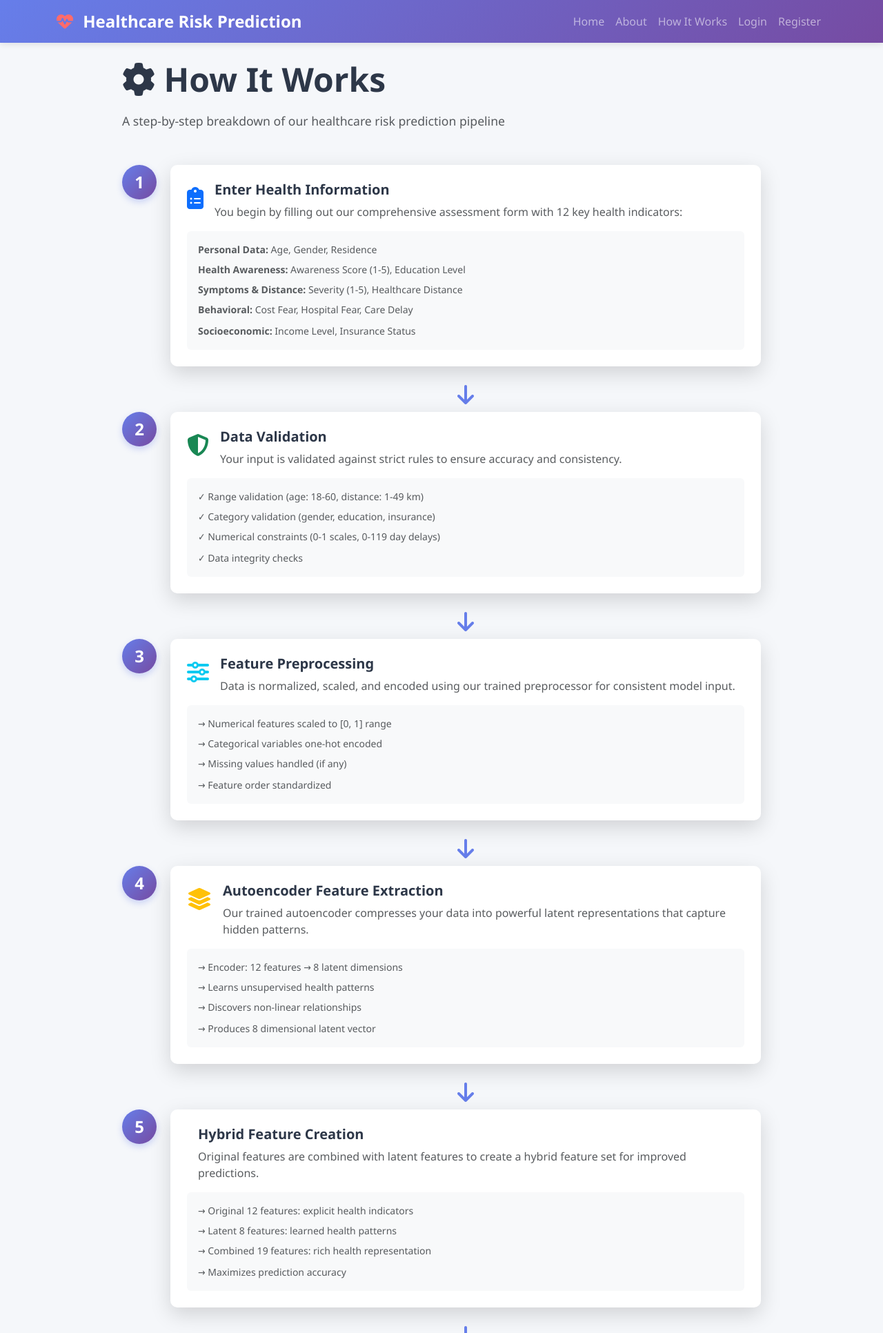
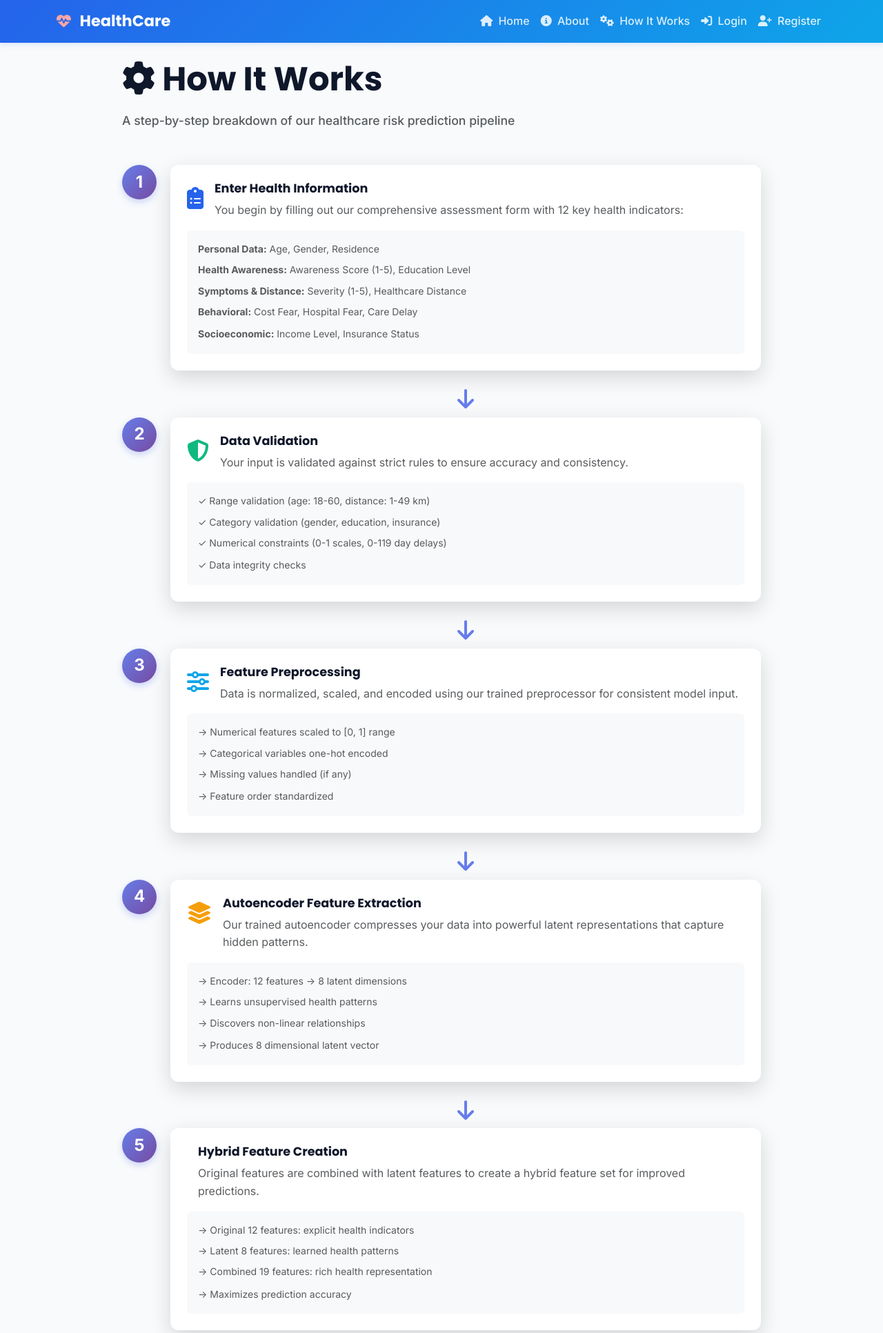
Before and after one commit to Madhunika326/Healthcare-Risk-Prediction---Phase2, a Flask app: page /how-it-works in a window 1280 px wide. Shown: the top 1932 px of the page at 69% size. Run offline with Flask 3, Linux system fonts and the light colour scheme.

Commit message:
Enhanced features

```diff
--- a/webapp/app/static/css/style.css
+++ b/webapp/app/static/css/style.css
@@ -1,57 +1,116 @@
-/* Healthcare Risk Prediction Web App - Main Stylesheet */
+/* Healthcare Risk Prediction Web App - Professional Healthcare Design */
+
+@import url('https://fonts.googleapis.com/css2?family=Inter:wght@400;500;600;700&family=Poppins:wght@600;700&display=swap');
 
 :root {
-    --primary-color: #667eea;
-    --secondary-color: #764ba2;
-    --success-color: #28a745;
-    --warning-color: #ffc107;
-    --danger-color: #dc3545;
-    --light-color: #f8f9fa;
-    --dark-color: #343a40;
+    /* Professional Healthcare Color Palette */
+    --primary-color: #0F172A;
+    --primary-bright: #2563EB;
+    --secondary-color: #1E293B;
+    --accent-color: #0EA5E9;
+    --accent-teal: #14B8A6;
+    --background-color: #F8FAFC;
+    --card-background: #FFFFFF;
+    --text-color: #0F172A;
+    --text-muted: #64748B;
+    --success-color: #10B981;
+    --warning-color: #F59E0B;
+    --danger-color: #EF4444;
+    --light-color: #F1F5F9;
+    --border-color: #E2E8F0;
 }
 
 * {
     transition: all 0.3s ease;
 }
 
+html {
+    scroll-behavior: smooth;
+}
+
 body {
-    background-color: #f5f7fa;
-    color: #333;
-    font-family: 'Segoe UI', Tahoma, Geneva, Verdana, sans-serif;
+    background-color: var(--background-color);
+    color: var(--text-color);
+    font-family: 'Inter', -apple-system, BlinkMacSystemFont, 'Segoe UI', sans-serif;
+    line-height: 1.6;
 }
 
 /* Navbar Customization */
 .navbar {
-    background: linear-gradient(135deg, var(--primary-color) 0%, var(--secondary-color) 100%);
-    box-shadow: 0 2px 10px rgba(0, 0, 0, 0.1);
+    background: linear-gradient(135deg, #2563EB 0%, #0EA5E9 100%);
+    box-shadow: 0 2px 8px rgba(37, 99, 235, 0.15);
+    border-bottom: none;
 }
 
 .navbar-brand {
     font-weight: 700;
-    font-size: 1.5rem;
+    font-size: 1.4rem;
+    font-family: 'Poppins', sans-serif;
+    color: #FFFFFF !important;
 }
 
 .navbar-brand i {
-    color: #ff6b6b;
+    color: #FCA5A5;
     margin-right: 8px;
+    font-size: 1.3rem;
+}
+
+.navbar-dark .navbar-nav .nav-link {
+    color: rgba(255, 255, 255, 0.85) !important;
+    font-weight: 500;
+    transition: all 0.3s ease;
+}
+
+.navbar-dark .navbar-nav .nav-link:hover {
+    color: #FFFFFF !important;
+    transform: translateY(-2px);
+}
+
+.navbar-dark .navbar-nav .nav-link.active {
+    color: #FFFFFF !important;
+    font-weight: 600;
+    border-bottom: 2px solid rgba(255, 255, 255, 0.3);
 }
 
 /* Cards */
 .card {
     border: none;
-    border-radius: 10px;
-    transition: transform 0.3s ease, box-shadow 0.3s ease;
+    border-radius: 12px;
+    background: var(--card-background);
+    box-shadow: 0 1px 3px rgba(0, 0, 0, 0.08);
+    border: 1px solid var(--border-color);
+    transition: all 0.3s cubic-bezier(0.4, 0, 0.2, 1);
 }
 
 .card:hover {
-    transform: translateY(-5px);
-    box-shadow: 0 10px 30px rgba(0, 0, 0, 0.15);
+    transform: translateY(-4px);
+    box-shadow: 0 12px 24px rgba(37, 99, 235, 0.15);
+    border-color: var(--primary-color);
 }
 
 .card-header {
-    border-radius: 10px 10px 0 0;
+    border-radius: 12px 12px 0 0;
     font-weight: 600;
     border: none;
+    background: linear-gradient(135deg, #2563EB 0%, #0EA5E9 100%);
+    color: #FFFFFF;
+}
+
+.card-header.bg-primary {
+    background: linear-gradient(135deg, #2563EB 0%, #0EA5E9 100%) !important;
+}
+
+.card-body {
+    padding: 1.5rem;
+}
+
+/* Feature Cards */
+.feature-card {
+    border-left: 4px solid var(--primary-color);
+}
+
+.feature-card:hover {
+    border-left-color: var(--accent-color);
 }
 
 /* Badges */
@@ -98,94 +157,125 @@ body {
     font-weight: 600;
     padding: 10px 20px;
     transition: all 0.3s ease;
+    border: none;
 }
 
 .btn-primary {
     background: linear-gradient(135deg, var(--primary-color), var(--secondary-color));
-    border: none;
+    color: #FFFFFF;
 }
 
 .btn-primary:hover {
     transform: translateY(-2px);
-    box-shadow: 0 5px 15px rgba(102, 126, 234, 0.4);
+    box-shadow: 0 8px 16px rgba(37, 99, 235, 0.3);
+    color: #FFFFFF;
+}
+
+.btn-secondary {
+    background: var(--secondary-color);
+}
+
+.btn-secondary:hover {
+    background: #0284C7;
+    transform: translateY(-2px);
+}
+
+.btn-success {
+    background: var(--success-color);
 }
 
 .btn-success:hover {
+    background: #059669;
     transform: translateY(-2px);
-    box-shadow: 0 5px 15px rgba(40, 167, 69, 0.4);
+}
+
+.btn-danger {
+    background: var(--danger-color);
 }
 
 .btn-danger:hover {
+    background: #DC2626;
     transform: translateY(-2px);
-    box-shadow: 0 5px 15px rgba(220, 53, 69, 0.4);
 }
 
-.btn-block {
-    display: block;
-    width: 100%;
+.btn-outline-primary {
+    color: var(--primary-color);
+    border: 2px solid var(--primary-color);
 }
 
-/* Alerts */
-.alert {
-    border-radius: 10px;
-    border: none;
-    animation: slideInDown 0.5s ease-out;
+.btn-outline-primary:hover {
+    background: var(--primary-color);
+    color: #FFFFFF;
 }
 
-@keyframes slideInDown {
-    from {
-        opacity: 0;
-        transform: translateY(-20px);
-    }
-    to {
-        opacity: 1;
-        transform: translateY(0);
-    }
+/* Forms */
+.form-control,
+.form-select {
+    border-radius: 8px;
+    border: 1px solid var(--border-color);
+    padding: 10px 15px;
+    transition: all 0.3s ease;
+    background: var(--card-background);
+    color: var(--text-color);
 }
 
-/* Risk Score Display */
-.risk-score-display {
-    margin: 30px 0;
+.form-control:focus,
+.form-select:focus {
+    border-color: var(--primary-color);
+    box-shadow: 0 0 0 3px rgba(37, 99, 235, 0.1);
 }
 
-/* Professional Enhancements */
-.shadow-lg {
-    box-shadow: 0 10px 40px rgba(0, 0, 0, 0.1);
+.form-label {
+    font-weight: 500;
+    color: var(--text-color);
+    margin-bottom: 0.5rem;
 }
 
-/* Page Transitions */
-main {
-    animation: fadeIn 0.5s ease-in;
+/* Typography */
+h1, h2, h3, h4, h5, h6 {
+    font-family: 'Poppins', sans-serif;
+    font-weight: 700;
+    color: var(--text-color);
+    line-height: 1.2;
 }
 
-@keyframes fadeIn {
-    from {
-        opacity: 0;
-    }
-    to {
-        opacity: 1;
-    }
+h1 {
+    font-size: 2.8rem;
+    margin-bottom: 1rem;
 }
 
-/* Smooth Link Transitions */
-a {
-    transition: all 0.3s ease;
-    text-decoration: none;
+h2 {
+    font-size: 2rem;
+    margin-bottom: 1rem;
 }
 
-a:hover {
-    text-decoration: none;
+h3 {
+    font-size: 1.5rem;
+    margin-bottom: 0.75rem;
 }
 
-/* Professional Typography */
-h1, h2, h3, h4, h5, h6 {
-    font-weight: 600;
-    color: #2d3748;
+h4 {
+    font-size: 1.25rem;
+    margin-bottom: 0.5rem;
+}
+
+h5 {
+    font-size: 1.1rem;
+}
+
+h6 {
+    font-size: 1rem;
 }
 
 .lead {
+    font-size: 1.1rem;
     line-height: 1.8;
-    font-size: 1.1rem;
+    color: var(--text-muted);
+    font-weight: 500;
+}
+
+body {
+    font-size: 1rem;
 }
 
 /* Footer Styling */
--- a/webapp/app/templates/base.html
+++ b/webapp/app/templates/base.html
@@ -3,18 +3,18 @@
 <head>
     <meta charset="UTF-8">
     <meta name="viewport" content="width=device-width, initial-scale=1.0">
-    <title>{% block title %}Healthcare Risk Prediction{% endblock %}</title>
+    <title>{% block title %}Healthcare Risk Prediction System{% endblock %}</title>
     <link href="https://cdn.jsdelivr.net/npm/bootstrap@5.3.0/dist/css/bootstrap.min.css" rel="stylesheet">
     <link href="https://cdnjs.cloudflare.com/ajax/libs/font-awesome/6.4.0/css/all.min.css" rel="stylesheet">
     <link href="{{ url_for('static', filename='css/style.css') }}" rel="stylesheet">
     {% block extra_css %}{% endblock %}
 </head>
-<body>
+<body class="d-flex flex-column min-vh-100">
     <!-- Navigation -->
-    <nav class="navbar navbar-expand-lg navbar-dark bg-primary sticky-top">
+    <nav class="navbar navbar-expand-lg navbar-dark bg-primary sticky-top" style="background: linear-gradient(135deg, #2563EB 0%, #0EA5E9 100%) !important;">
         <div class="container">
             <a class="navbar-brand" href="{{ url_for('main.index') }}">
-                <i class="fas fa-heartbeat"></i> Healthcare Risk Prediction
+                <i class="fas fa-heartbeat"></i> HealthCare
             </a>
             <button class="navbar-toggler" type="button" data-bs-toggle="collapse" data-bs-target="#navbarNav">
                 <span class="navbar-toggler-icon"></span>
@@ -22,43 +22,43 @@
             <div class="collapse navbar-collapse" id="navbarNav">
                 <ul class="navbar-nav ms-auto">
                     <li class="nav-item">
-                        <a class="nav-link" href="{{ url_for('main.index') }}">Home</a>
+                        <a class="nav-link" href="{{ url_for('main.index') }}"><i class="fas fa-home me-1"></i> Home</a>
                     </li>
                     <li class="nav-item">
-                        <a class="nav-link" href="{{ url_for('main.about') }}">About</a>
+                        <a class="nav-link" href="{{ url_for('main.about') }}"><i class="fas fa-info-circle me-1"></i> About</a>
                     </li>
                     <li class="nav-item">
-                        <a class="nav-link" href="{{ url_for('main.how_it_works') }}">How It Works</a>
+                        <a class="nav-link" href="{{ url_for('main.how_it_works') }}"><i class="fas fa-cogs me-1"></i> How It Works</a>
                     </li>
 
                     {% if current_user.is_authenticated %}
                     <li class="nav-item">
-                        <a class="nav-link" href="{{ url_for('assessment.form') }}">Assessment</a>
+                        <a class="nav-link" href="{{ url_for('assessment.form') }}"><i class="fas fa-stethoscope me-1"></i> Assessment</a>
                     </li>
                     <li class="nav-item">
-                        <a class="nav-link" href="{{ url_for('dashboard.index') }}">Dashboard</a>
+                        <a class="nav-link" href="{{ url_for('dashboard.index') }}"><i class="fas fa-chart-line me-1"></i> Dashboard</a>
                     </li>
                     <li class="nav-item dropdown">
                         <a class="nav-link dropdown-toggle" href="#" id="userDropdown" role="button" data-bs-toggle="dropdown">
-                            <i class="fas fa-user-circle"></i> {{ current_user.username }}
+                            <i class="fas fa-user-circle me-1"></i> {{ current_user.username }}
                         </a>
                         <ul class="dropdown-menu dropdown-menu-end" aria-labelledby="userDropdown">
-                            <li><a class="dropdown-item" href="{{ url_for('auth.profile') }}">Profile</a></li>
-                            <li><a class="dropdown-item" href="{{ url_for('assessment.history') }}">History</a></li>
+                            <li><a class="dropdown-item" href="{{ url_for('auth.profile') }}"><i class="fas fa-user me-2"></i> Profile</a></li>
+                            <li><a class="dropdown-item" href="{{ url_for('assessment.history') }}"><i class="fas fa-history me-2"></i> History</a></li>
                             {% if current_user.is_admin %}
                             <li><hr class="dropdown-divider"></li>
-                            <li><a class="dropdown-item" href="{{ url_for('admin.dashboard') }}">Admin Panel</a></li>
+                            <li><a class="dropdown-item" href="{{ url_for('admin.dashboard') }}"><i class="fas fa-lock me-2"></i> Admin Panel</a></li>
                             {% endif %}
                             <li><hr class="dropdown-divider"></li>
-                            <li><a class="dropdown-item" href="{{ url_for('auth.logout') }}">Logout</a></li>
+                            <li><a class="dropdown-item" href="{{ url_for('auth.logout') }}"><i class="fas fa-sign-out-alt me-2"></i> Logout</a></li>
                         </ul>
                     </li>
                     {% else %}
                     <li class="nav-item">
-                        <a class="nav-link" href="{{ url_for('auth.login') }}">Login</a>
+                        <a class="nav-link" href="{{ url_for('auth.login') }}"><i class="fas fa-sign-in-alt me-1"></i> Login</a>
                     </li>
                     <li class="nav-item">
-                        <a class="nav-link" href="{{ url_for('auth.register') }}">Register</a>
+                        <a class="nav-link" href="{{ url_for('auth.register') }}"><i class="fas fa-user-plus me-1"></i> Register</a>
                     </li>
                     {% endif %}
                 </ul>
@@ -70,45 +70,48 @@
     {% with messages = get_flashed_messages(with_categories=true) %}
         {% if messages %}
             {% for category, message in messages %}
-            <div class="alert alert-{{ 'danger' if category == 'error' else category }} alert-dismissible fade show" role="alert">
-                {{ message }}
-                <button type="button" class="btn-close" data-bs-dismiss="alert"></button>
+            <div class="alert alert-{{ 'danger' if category == 'error' else category }} alert-dismissible fade show" role="alert" style="margin: 0; border-radius: 0;">
+                <div class="container">
+                    {{ message }}
+                    <button type="button" class="btn-close" data-bs-dismiss="alert"></button>
+                </div>
             </div>
             {% endfor %}
         {% endif %}
     {% endwith %}
 
     <!-- Main Content -->
-    <main class="py-4">
+    <main class="flex-grow-1 py-4" style="background-color: #F8FAFC;">
         <div class="container">
             {% block content %}{% endblock %}
         </div>
     </main>
 
     <!-- Footer -->
-    <footer class="bg-dark text-white mt-5 py-4">
-        <div class="container">
+    <footer class="bg-primary text-white mt-5" style="background: linear-gradient(135deg, #1E40AF 0%, #0284C7 100%) !important;">
+        <div class="container py-5">
             <div class="row">
-                <div class="col-md-4">
-                    <h6>Healthcare Risk Prediction</h6>
-                    <p class="text-muted">AI-powered health risk assessment system</p>
+                <div class="col-lg-4 mb-4">
+                    <h6 class="fw-bold mb-3"><i class="fas fa-heartbeat me-2"></i> Healthcare Risk Prediction</h6>
+                    <p class="text-white-50 small">Advanced AI-powered health risk assessment using Autoencoder and Artificial Neural Networks.</p>
                 </div>
-                <div class="col-md-4">
-                    <h6>Quick Links</h6>
-                    <ul class="list-unstyled text-muted">
-                        <li><a href="{{ url_for('main.about') }}" class="text-muted">About</a></li>
-                        <li><a href="{{ url_for('main.privacy') }}" class="text-muted">Privacy</a></li>
-                        <li><a href="{{ url_for('main.terms') }}" class="text-muted">Terms</a></li>
+                <div class="col-lg-4 mb-4">
+                    <h6 class="fw-bold mb-3">Quick Links</h6>
+                    <ul class="list-unstyled small">
+                        <li><a href="{{ url_for('main.about') }}" class="text-white-50 text-decoration-none"><i class="fas fa-arrow-right me-2"></i> About</a></li>
+                        <li><a href="{{ url_for('main.privacy') }}" class="text-white-50 text-decoration-none"><i class="fas fa-arrow-right me-2"></i> Privacy</a></li>
+                        <li><a href="{{ url_for('main.terms') }}" class="text-white-50 text-decoration-none"><i class="fas fa-arrow-right me-2"></i> Terms</a></li>
                     </ul>
                 </div>
-                <div class="col-md-4">
-                    <h6>Contact</h6>
-                    <p class="text-muted">Email: info@healthriskprediction.com</p>
+                <div class="col-lg-4 mb-4">
+                    <h6 class="fw-bold mb-3">Contact</h6>
+                    <p class="text-white-50 small"><i class="fas fa-envelope me-2"></i> support@healthriskprediction.com</p>
+                    <p class="text-white-50 small"><i class="fas fa-phone me-2"></i> Available 24/7</p>
                 </div>
             </div>
-            <hr class="bg-secondary">
-            <div class="text-center text-muted">
-                <p>&copy; 2026 Healthcare Risk Prediction. All rights reserved.</p>
+            <hr class="bg-white-50">
+            <div class="text-center text-white-50 small">
+                <p>&copy; 2026 Healthcare Risk Prediction System. All rights reserved. | MCA Final Year Project</p>
             </div>
         </div>
     </footer>
--- a/webapp/app/templates/how_it_works.html
+++ b/webapp/app/templates/how_it_works.html
@@ -23,7 +23,7 @@
                 <div class="step-content card shadow-lg border-0">
                     <div class="card-body p-4">
                         <div class="d-flex align-items-start mb-3">
-                            <i class="fas fa-clipboard-list fa-2x text-primary me-3 mt-2"></i>
+                            <i class="fas fa-clipboard-list fa-2x me-3 mt-2" style="color: #2563EB;"></i>
                             <div>
                                 <h5 class="mb-2">Enter Health Information</h5>
                                 <p class="text-muted mb-0">
@@ -53,7 +53,7 @@
                 <div class="step-content card shadow-lg border-0">
                     <div class="card-body p-4">
                         <div class="d-flex align-items-start mb-3">
-                            <i class="fas fa-shield-alt fa-2x text-success me-3 mt-2"></i>
+                            <i class="fas fa-shield-alt fa-2x me-3 mt-2" style="color: #10B981;"></i>
                             <div>
                                 <h5 class="mb-2">Data Validation</h5>
                                 <p class="text-muted mb-0">
@@ -82,7 +82,7 @@
                 <div class="step-content card shadow-lg border-0">
                     <div class="card-body p-4">
                         <div class="d-flex align-items-start mb-3">
-                            <i class="fas fa-sliders-h fa-2x text-info me-3 mt-2"></i>
+                            <i class="fas fa-sliders-h fa-2x me-3 mt-2" style="color: #0EA5E9;"></i>
                             <div>
                                 <h5 class="mb-2">Feature Preprocessing</h5>
                                 <p class="text-muted mb-0">
@@ -111,7 +111,7 @@
                 <div class="step-content card shadow-lg border-0">
                     <div class="card-body p-4">
                         <div class="d-flex align-items-start mb-3">
-                            <i class="fas fa-layer-group fa-2x text-warning me-3 mt-2"></i>
+                            <i class="fas fa-layer-group fa-2x me-3 mt-2" style="color: #F59E0B;"></i>
                             <div>
                                 <h5 class="mb-2">Autoencoder Feature Extraction</h5>
                                 <p class="text-muted mb-0">
@@ -140,7 +140,7 @@
                 <div class="step-content card shadow-lg border-0">
                     <div class="card-body p-4">
                         <div class="d-flex align-items-start mb-3">
-                            <i class="fas fa-merge fa-2x text-danger me-3 mt-2"></i>
+                            <i class="fas fa-merge fa-2x me-3 mt-2" style="color: #EF4444;"></i>
                             <div>
                                 <h5 class="mb-2">Hybrid Feature Creation</h5>
                                 <p class="text-muted mb-0">
@@ -169,7 +169,7 @@
                 <div class="step-content card shadow-lg border-0">
                     <div class="card-body p-4">
                         <div class="d-flex align-items-start mb-3">
-                            <i class="fas fa-brain fa-2x text-success me-3 mt-2"></i>
+                            <i class="fas fa-brain fa-2x me-3 mt-2" style="color: #10B981;"></i>
                             <div>
                                 <h5 class="mb-2">ANN Risk Prediction</h5>
                                 <p class="text-muted mb-0">
```
Also changed, not shown: webapp/app/templates/about.html (+11 -11 lines), webapp/app/templates/index.html (+169 -149 lines).
